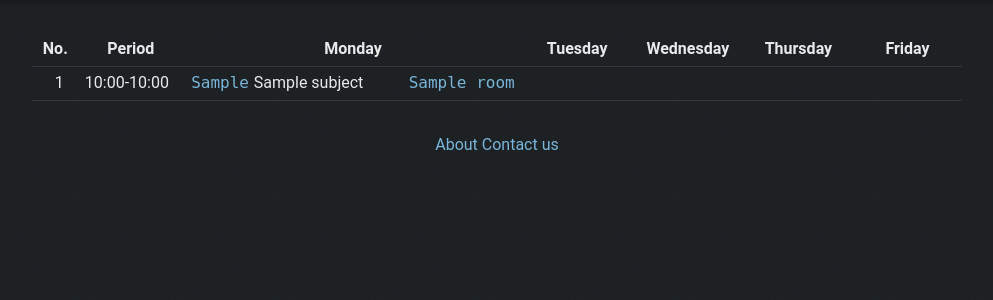
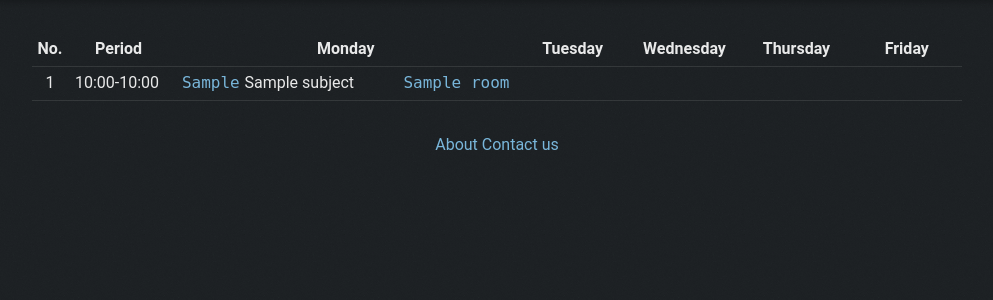
Before and after one commit to zorzalo3/zorza, a Django app: page /timetable/groups/1/ in a window 1280 px wide. Shown: the part 64-364 px from the top of the page, without its empty margins (143-1136 px from the left). Run offline with Django 3.2, Linux system fonts and the light colour scheme; tables that the repository leaves empty hold one stand-in row (values such as "Sample post").

Commit message:
Decrease left and right padding in 1st and 2nd timetable column
Allows more space to the right while staying readable

```diff
--- a/static/style.css
+++ b/static/style.css
@@ -82,12 +82,22 @@ body {
 .timetable tr td:nth-child(1) {
   text-align: center;
   padding-right: 0;
+  padding-left: 0;
 }
 
 .timetable tr td:nth-child(2) {
   text-align: center;
   white-space: normal;
   padding-left: 0;
+}
+
+.timetable tr th:nth-child(1) {
+  padding-left: 0.2rem;
+  padding-right: 0.2rem;
+}
+
+.timetable tr th:nth-child(2) {
+  padding-left: 0.2rem;
 }
 
 .timetable .lesson-table {
--- a/static/style.scss
+++ b/static/style.scss
@@ -81,6 +81,7 @@ body {
 			text-align: center;
 			//color: $font-color-secondary;
 			padding-right: 0;
+			padding-left: 0;
 		}
 		&:nth-child(2) {
 			// hours
@@ -88,6 +89,15 @@ body {
 			//color: $font-color-secondary;
 			white-space: normal;
 			padding-left: 0;
+		}
+	}
+	tr th {
+		&:nth-child(1) {
+			padding-left: 0.2rem;
+			padding-right: 0.2rem;
+		}
+		&:nth-child(2) {
+			padding-left: 0.2rem;
 		}
 	}
 	.lesson-table {
```
